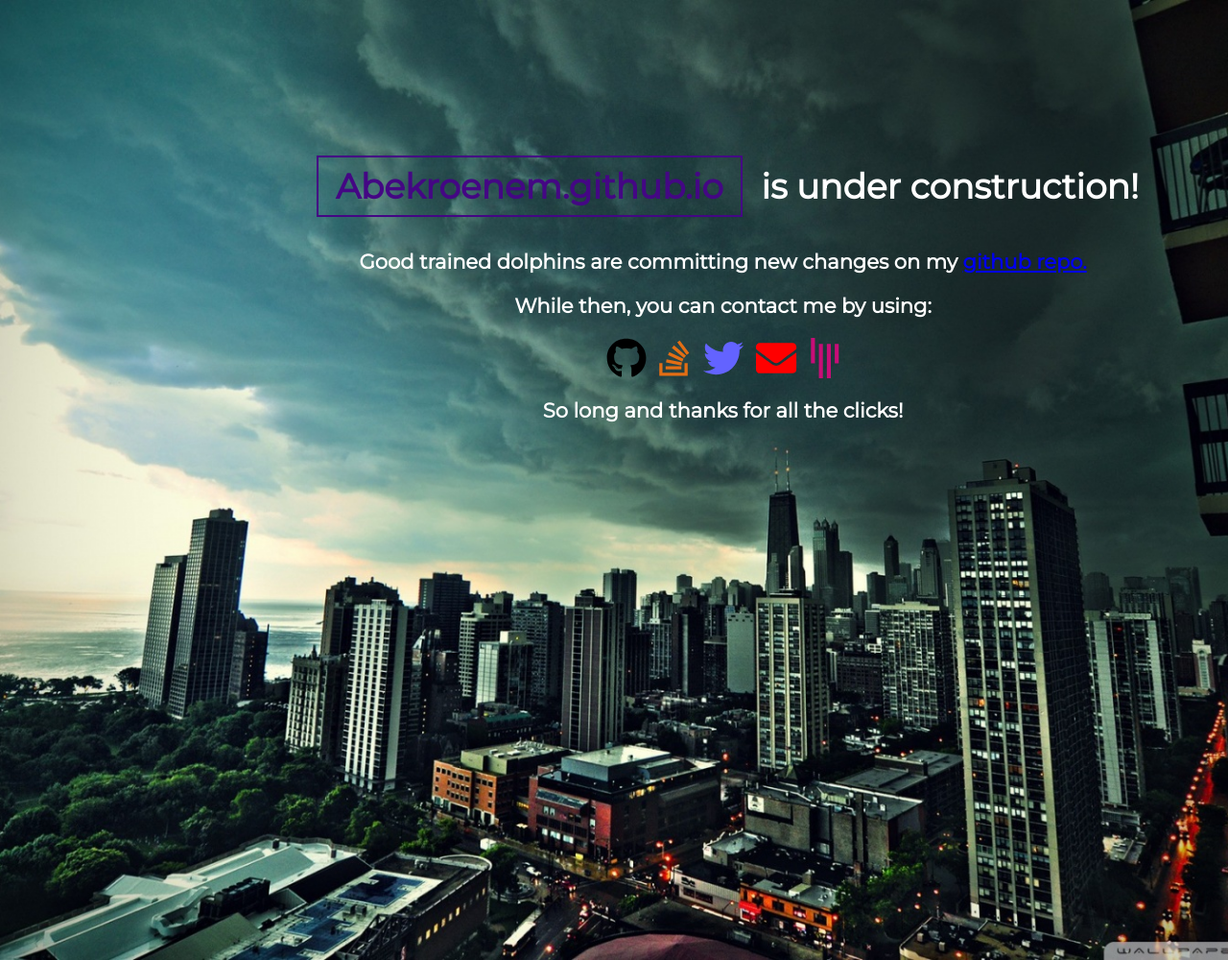
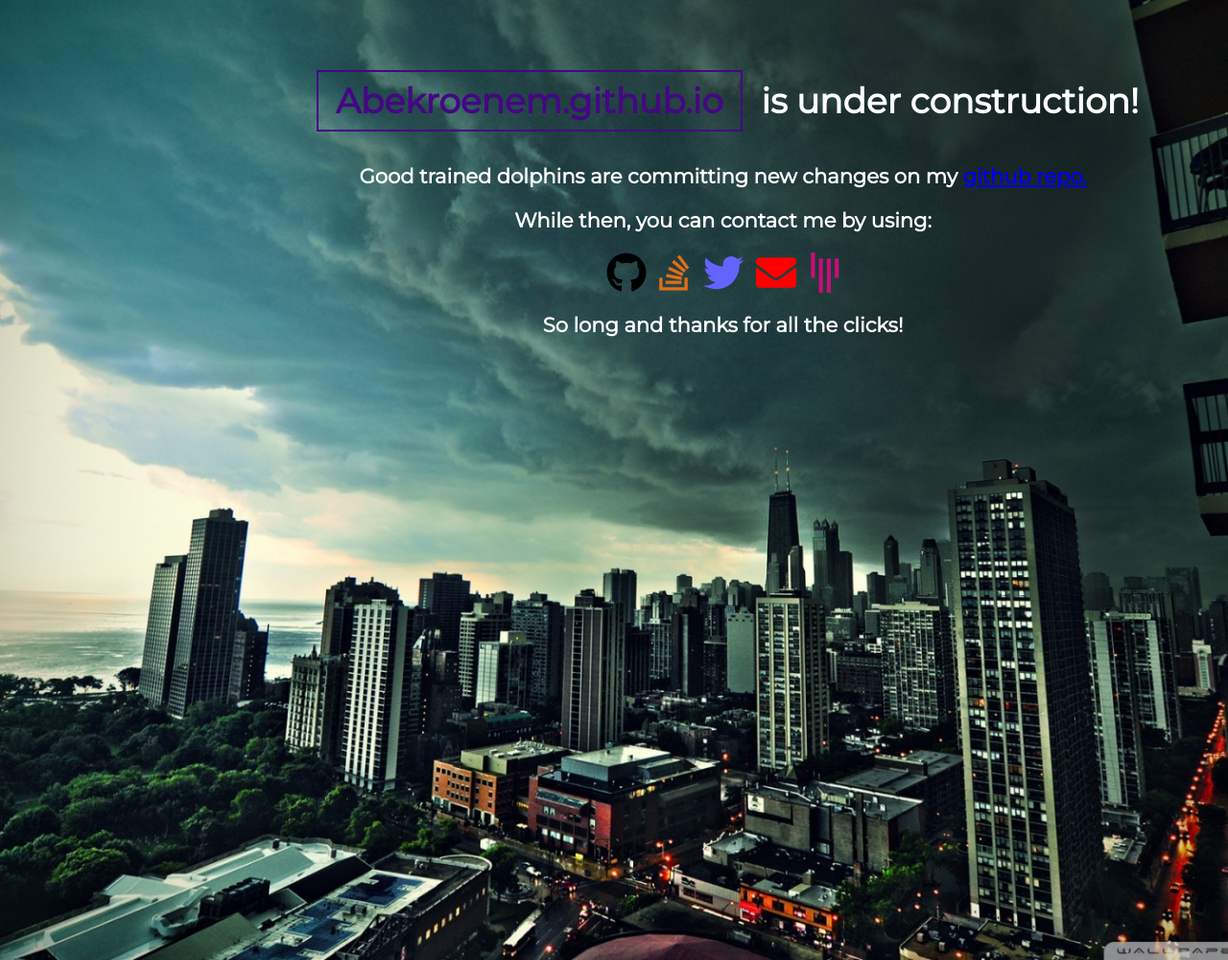
Before and after one commit to indrajithbandara/abekroenem.github.io, a Jekyll site: the page built from index.md, in a window 1280 px wide. Shown: the whole page at 96% size. Built offline with Jekyll 4.4.1, drawn with Linux system fonts in a browser that asks for light colours; nearby versions of some CDN libraries.

Commit message:
position

```diff
--- a/_sass/webbrain/_layout.scss
+++ b/_sass/webbrain/_layout.scss
@@ -16,7 +16,7 @@
     .construction-message {
         position: fixed;
         color: $text-over-image;
-        margin-top: 10%;
+        margin-top: 3%;
         margin-left: 25%;
         .site-url {
             background: none;
```
